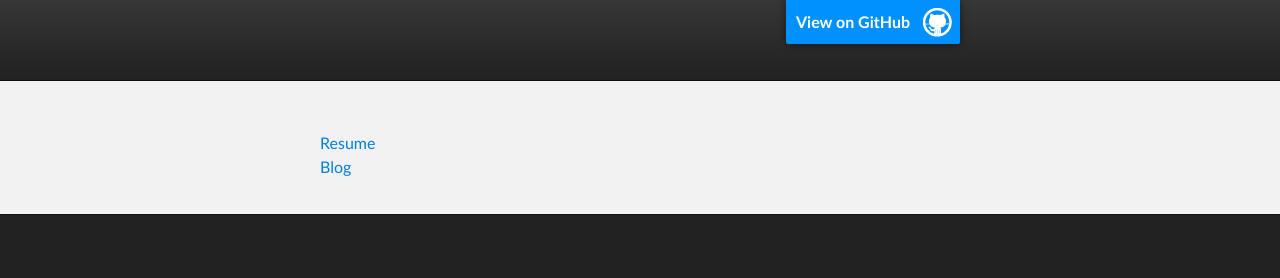
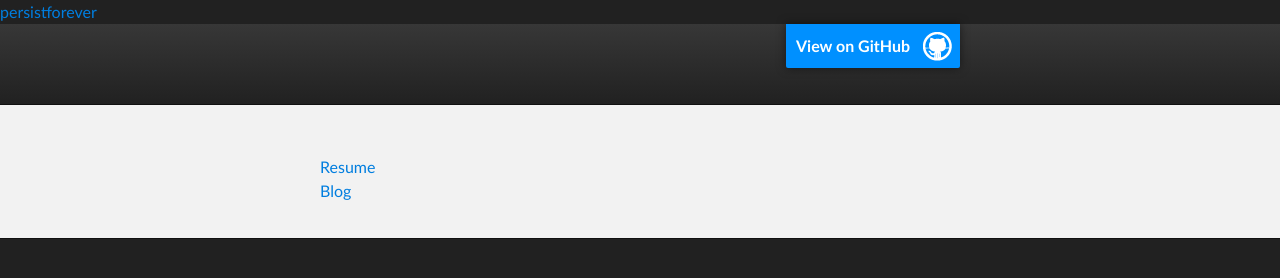
Before and after one commit to persistforever/persistforever.github.io, a plain HTML site: page index.html in a window 1280 px wide. Drawn offline with Linux system fonts and the light colour scheme.

Commit message:
Update index.html

```diff
--- a/index.html
+++ b/index.html
@@ -5,6 +5,7 @@
     <meta charset='utf-8'>
     <meta http-equiv="X-UA-Compatible" content="chrome=1">
     <link rel="stylesheet" type="text/css" media="screen" href="stylesheets/stylesheet.css">
+    <a> persistforever </a>
   </head>
 
   <body>
```
